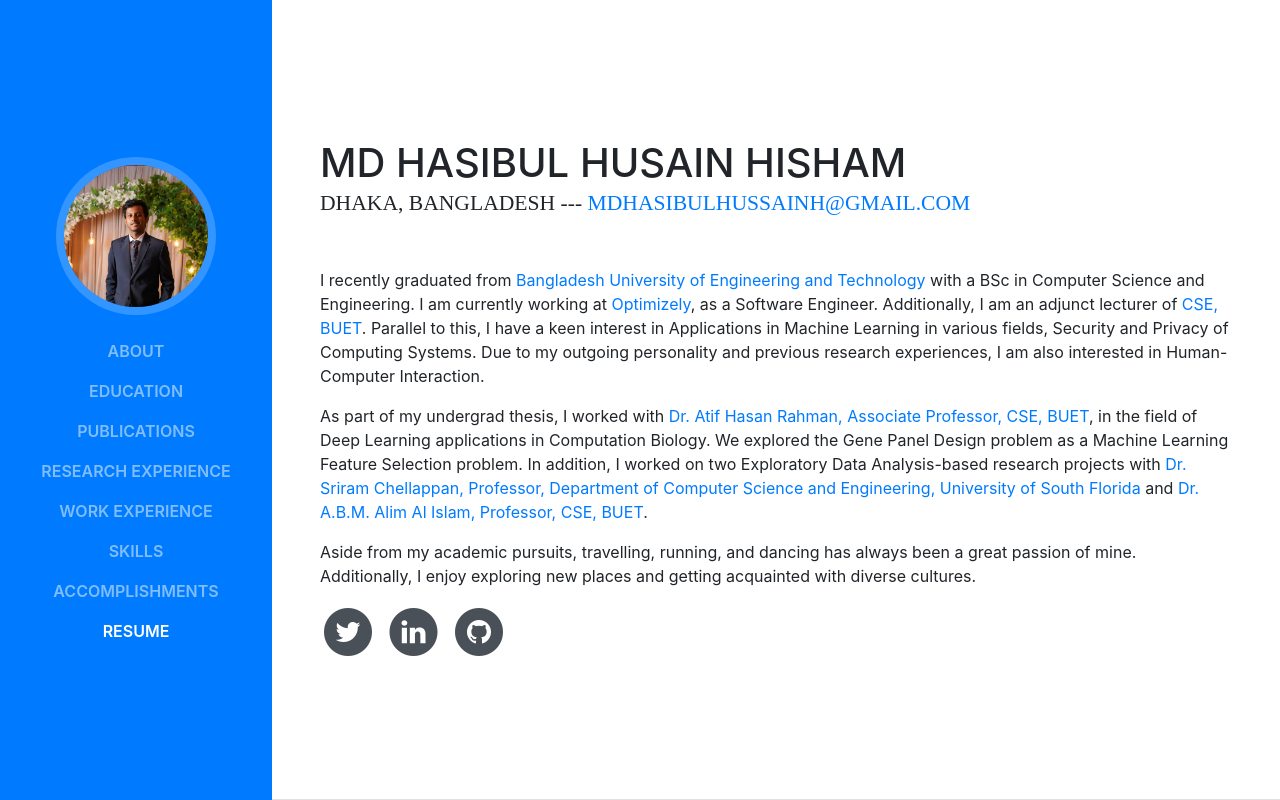
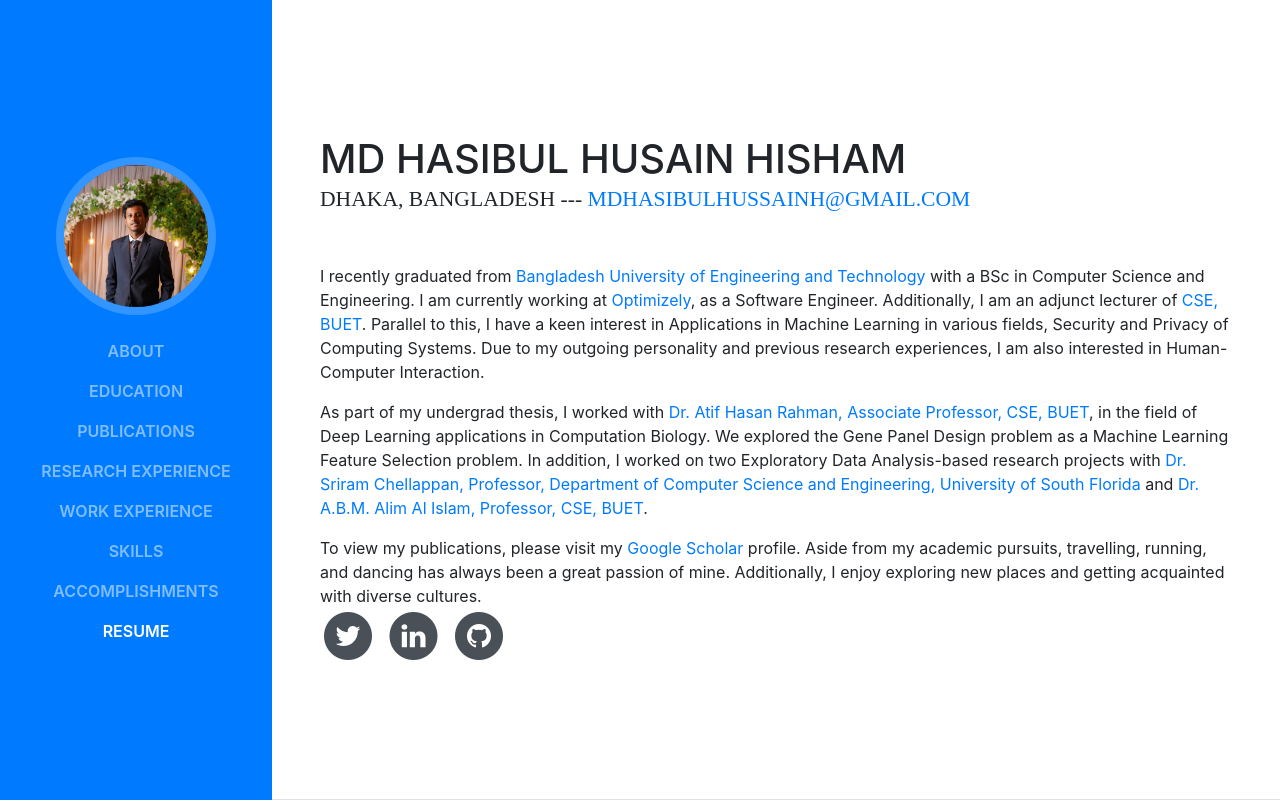
Before and after one commit to inferiorzoned/inferiorzoned.github.io, a website with bundled scripts: page index.html in a window 1280 px wide. Shown: the top 800 px of the page. Built offline with nearby package versions, Linux system fonts and the light colour scheme; some icons are missing; a web font is replaced by a local one.

Commit message:
minor changes

```diff
--- a/index.html
+++ b/index.html
@@ -90,8 +90,8 @@
           </div>
           <p class="justify">I recently graduated from <a href="https://www.buet.ac.bd/web/" target="_blank">Bangladesh University of Engineering and Technology</a> with a BSc in Computer Science and Engineering. I am currently working at <a href="https://www.optimizely.com/">Optimizely</a>, as a Software Engineer. Additionally, I am an adjunct lecturer of <a href="">CSE, BUET</a>. Parallel to this, I have a keen interest in Applications in Machine Learning in various fields, Security and Privacy of Computing Systems. Due to my outgoing personality and previous research experiences, I am also interested in Human-Computer Interaction.</p>
           <p class="justify">As part of my undergrad thesis, I worked with <a href="https://scholar.google.com/citations?user=Haius0wAAAAJ&hl=en">Dr. Atif Hasan Rahman, Associate Professor, CSE, BUET</a>, in the field of Deep Learning applications in Computation Biology. We explored the Gene Panel Design problem as a Machine Learning Feature Selection problem. In addition, I worked on two Exploratory Data Analysis-based research projects with <a href="https://cse.usf.edu/~sriramc/">Dr. Sriram Chellappan, Professor, Department of Computer Science and Engineering, University of South Florida</a> and <a href="https://sites.google.com/site/abmalimalislam/home?pli=1">Dr. A.B.M. Alim Al Islam, Professor, CSE, BUET</a>.</p>
-          <!-- To view my publications, please visit my <a href="https://scholar.google.com/citations?user=https://scholar.google.com/citations?hl=en&view_op=list_works&authuser=1&gmla=AJsN-F5n_Kg51aj58lF5OF8xLanWP8Ud6r1yVWWnkLBC77X0VeiVcxkmrkVyVlRZxEf5Orra4-p7mqu8ejrfTJV50r9ZCk9y_g&user=KUAcybAAAAAJ">Google Scholar</a> profile. -->
-          <p class="justify">Aside from my academic pursuits, travelling, running, and dancing has always been a great passion of mine. Additionally, I enjoy exploring new places and getting acquainted with diverse cultures.</p>
+          To view my publications, please visit my <a href="https://scholar.google.com/citations?hl=en&user=JL26RjYAAAAJ">Google Scholar</a> profile.
+          Aside from my academic pursuits, travelling, running, and dancing has always been a great passion of mine. Additionally, I enjoy exploring new places and getting acquainted with diverse cultures.
           <ul class="list-inline list-social-icons mb-0">
             <li class="list-inline-item">
               <a href="https://twitter.com/hasibulhisham">
```
